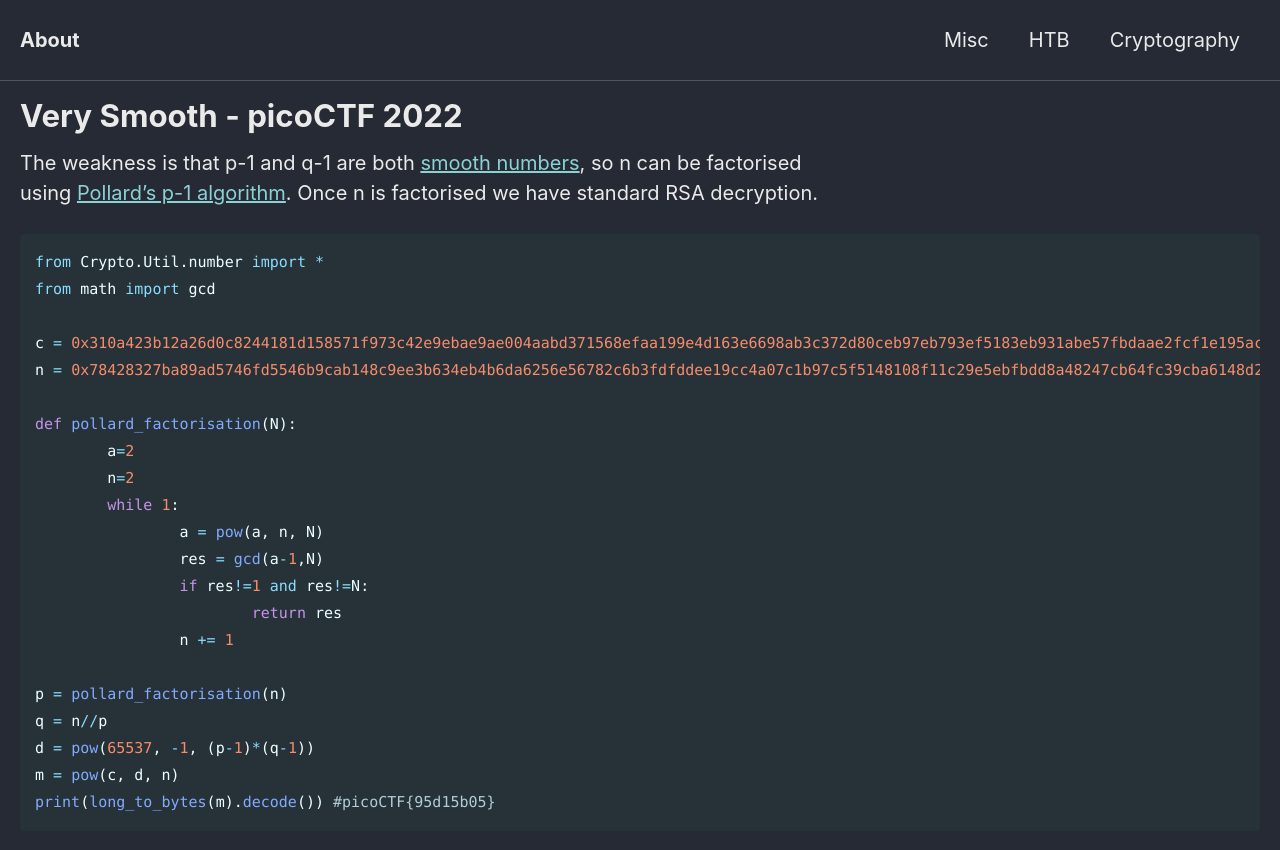
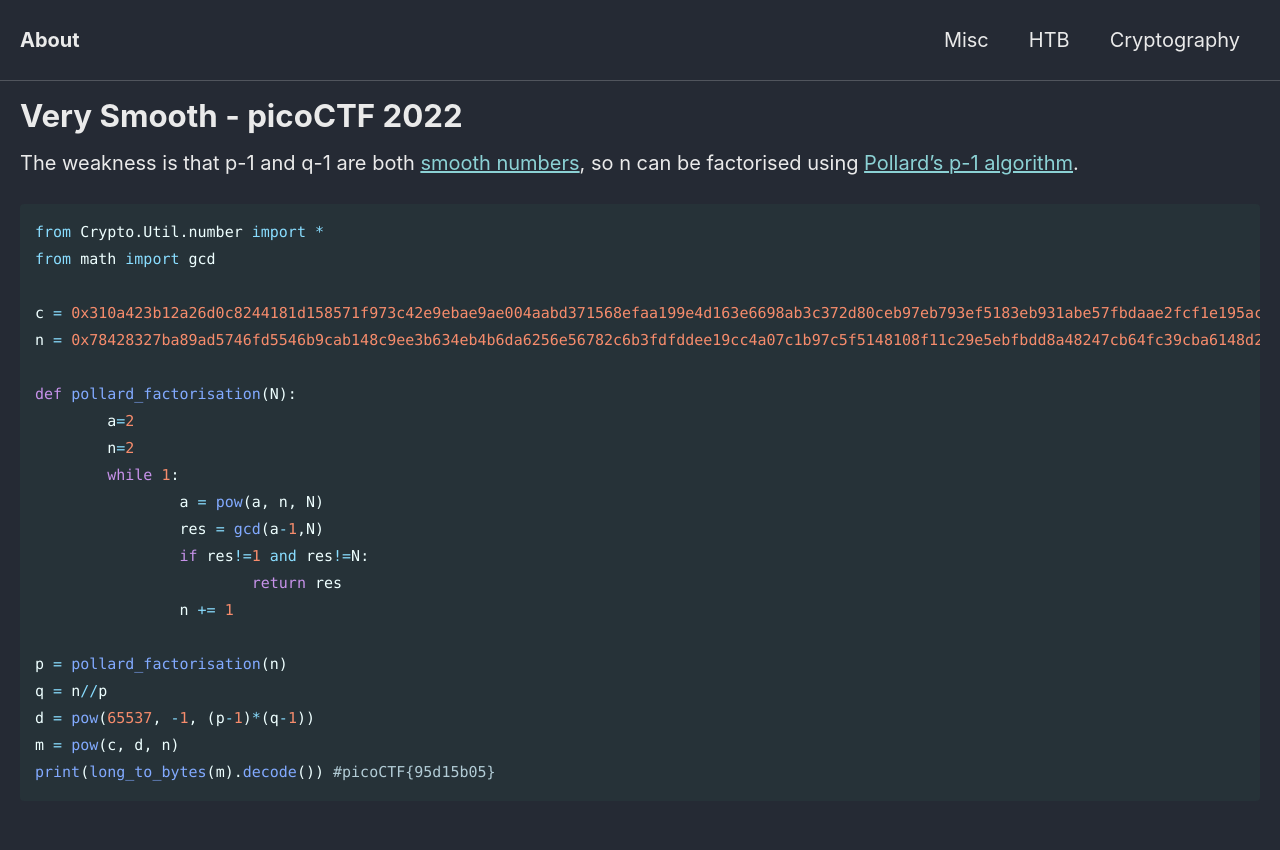
Before and after one commit to Connor-McCartney/Connor-McCartney.github.io, a Jekyll site: the page built from _pages/cryptography/rsa/very-smooth-picoCTF-2022.md, in a window 1280 px wide. Shown: the top 850 px of the page. Built offline with Jekyll 4.4.1, drawn with Linux system fonts in a browser that asks for light colours; cached includes are drawn as plain includes.

Commit message:
Update very-smooth-picoCTF-2022.md

````diff
--- a/_pages/cryptography/rsa/very-smooth-picoCTF-2022.md
+++ b/_pages/cryptography/rsa/very-smooth-picoCTF-2022.md
@@ -3,8 +3,7 @@ permalink: /cryptography/rsa/very-smooth-picoCTF-2022
 title: Very Smooth - picoCTF 2022
 ---
 
-The weakness is that p-1 and q-1 are both [smooth numbers](https://en.wikipedia.org/wiki/Smooth_number), so n can be factorised <br>
-using [Pollard's p-1 algorithm](https://en.wikipedia.org/wiki/Pollard%27s_p_%E2%88%92_1_algorithm). Once n is factorised we have standard RSA decryption.
+The weakness is that p-1 and q-1 are both [smooth numbers](https://en.wikipedia.org/wiki/Smooth_number), so n can be factorised using [Pollard's p-1 algorithm](https://en.wikipedia.org/wiki/Pollard%27s_p_%E2%88%92_1_algorithm).
 
 ```python
 from Crypto.Util.number import *
````
